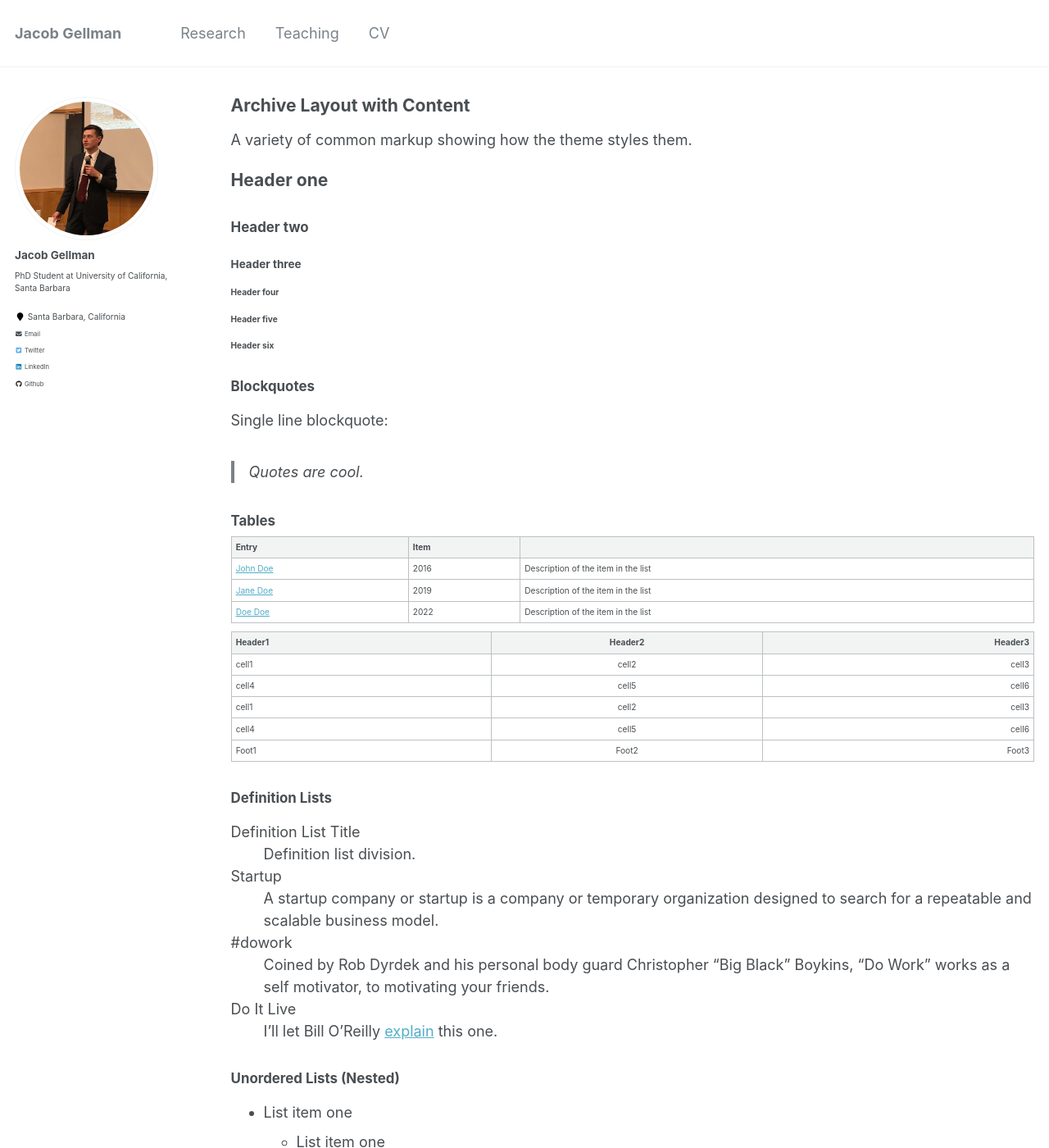
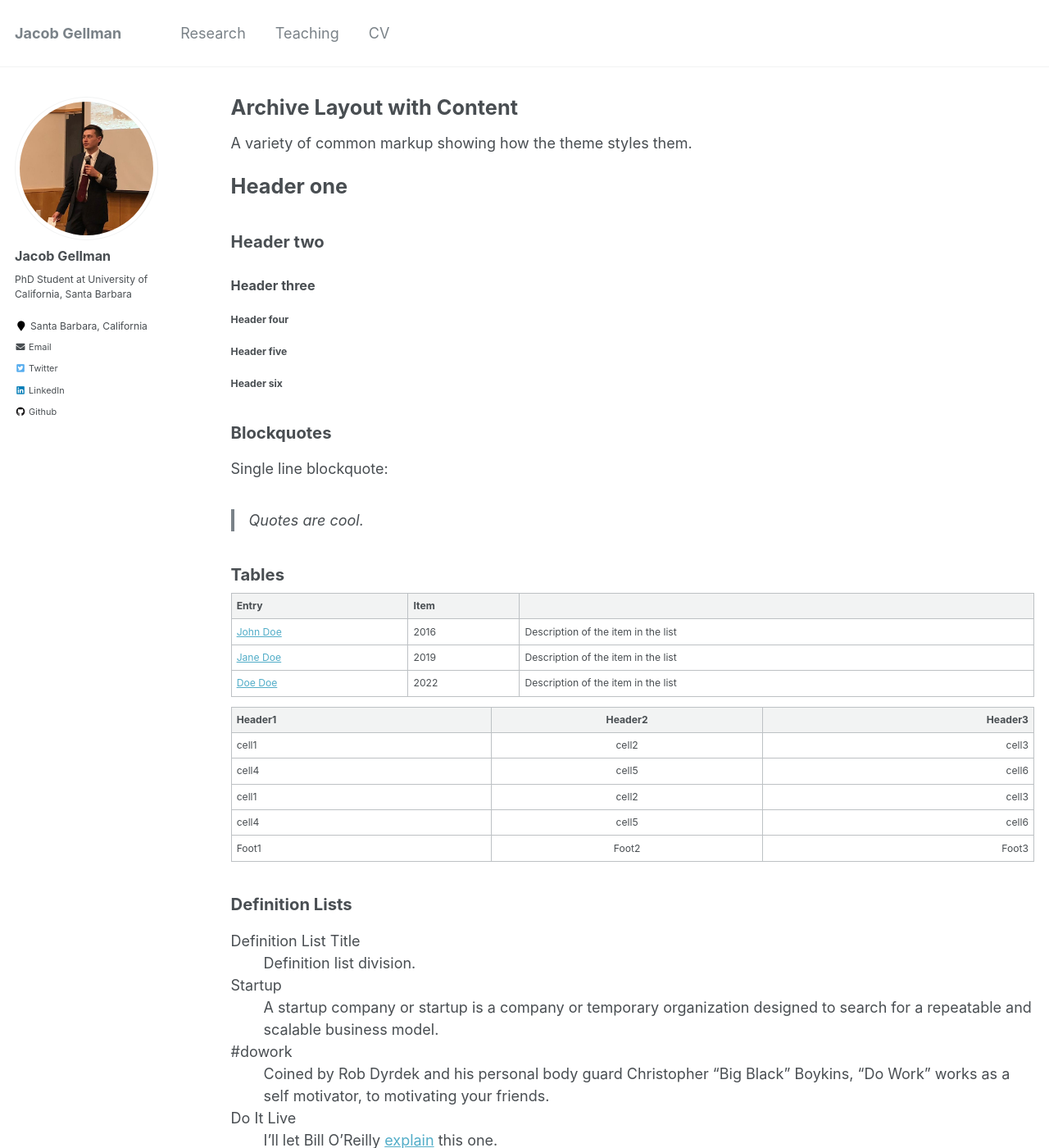
Before and after one commit to jacobgellman/jacobgellman.github.io, a Jekyll site: the page built from _pages/archive-layout-with-content.md, in a window 1280 px wide and 1400 px high. Shown: the whole window at 82% size. Built offline with Jekyll 4.4.1, drawn with Linux system fonts in a browser that asks for light colours.

Commit message:
Text size

```diff
--- a/_sass/_variables.scss
+++ b/_sass/_variables.scss
@@ -33,14 +33,14 @@
 $caption-font-family        : $serif;
 
 /* type scale */
-$type-size-1                : 1.830750em; // 2.441em;  // ~39.056px
-$type-size-2                : 1.464750em; // 1.953em;  // ~31.248px
-$type-size-3                : 1.172250em; // 1.563em;  // ~25.008px
-$type-size-4                : 0.937500em; // 1.25em;   // ~20px
-$type-size-5                : 0.750000em; // 1em;      // ~16px
-$type-size-6                : 0.562500em; // 0.75em;   // ~12px
-$type-size-7                : 0.515625em; // 0.6875em; // ~11px
-$type-size-8                : 0.468750em; // 0.625em;  // ~10px
+$type-size-1                : 2.19690em; // 2.441em;  // ~39.056px
+$type-size-2                : 1.75770em; // 1.953em;  // ~31.248px
+$type-size-3                : 1.40670em; // 1.563em;  // ~25.008px
+$type-size-4                : 1.12500em; // 1.25em;   // ~20px
+$type-size-5                : 0.90000em; // 1em;      // ~16px
+$type-size-6                : 0.67500em; // 0.75em;   // ~12px
+$type-size-7                : 0.61875em; // 0.6875em; // ~11px
+$type-size-8                : 0.56250em; // 0.625em;  // ~10px
 
 
 /*
```
